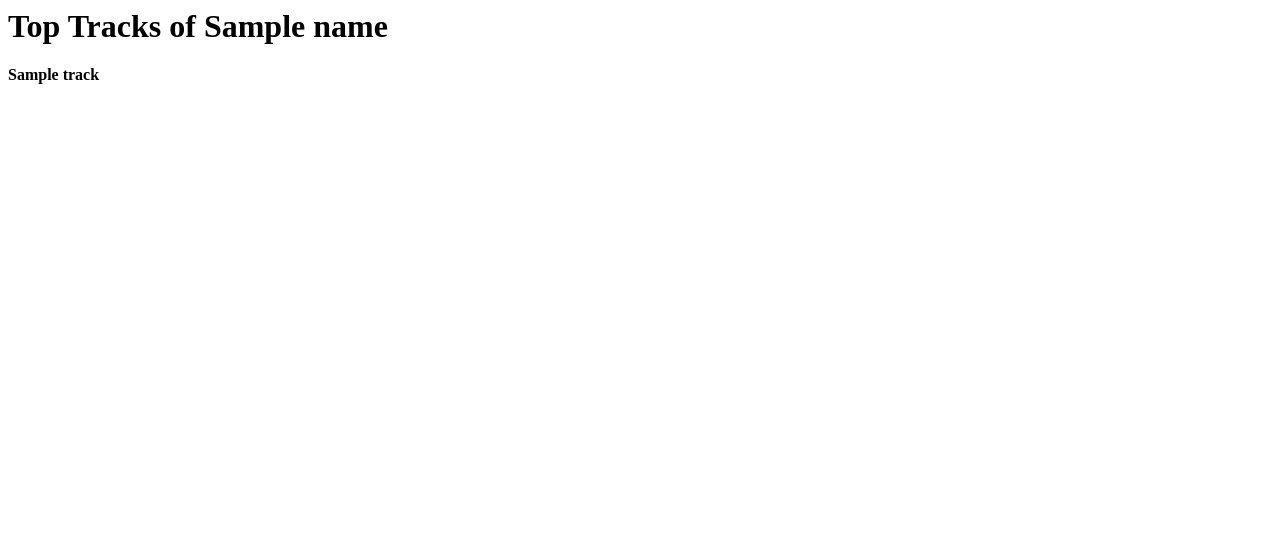
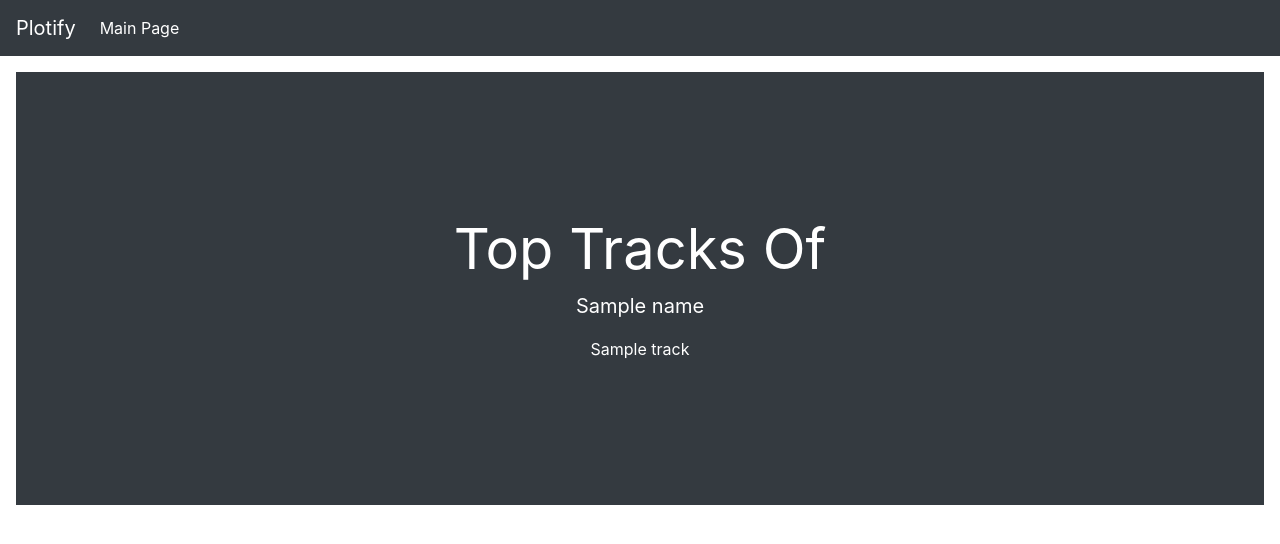
Before and after one commit to gha7all/splotify, a Flask app: template plotify/templates/tracks.html in a window 1280 px wide. Shown: the top 544 px of the page. Run offline with Flask 2, Linux system fonts and the light colour scheme; the template is opened without the code that fills it: most values are stand-ins (such as "Sample title", 1, 10 or a date in 2020); parts of the project's set-up code (start-up, migrations or seed data) failed here and were passed over; some libraries are stand-ins or nearby versions.

Commit message:
adds styling

```diff
--- a/plotify/templates/tracks.html
+++ b/plotify/templates/tracks.html
@@ -1,5 +1,21 @@
-<h1> Top Tracks of {{name}} </h1>
+{% extends 'base.html' %}
+{% block title %}
+    {{ name }}
+{% endblock %}
 
-{% for track in tracks %}
-<h4> {{track}} </h4>
-{% endfor %}
+{% block content %}
+
+
+<div class="position-relative overflow-hidden p-3 p-md-5 m-md-3 text-center bg-dark" style="color:white">
+    <div class="col-md-5 p-lg-5 mx-auto my-5">
+        <h1 class="display-4 font-weight-normal">Top Tracks Of</h1>
+        <p class="lead font-weight-normal">{{name}}</p>
+        {% for track in tracks %}
+            {{track}} <br>
+        {% endfor %}
+    </div>
+    <div class="product-device box-shadow d-none d-md-block"></div>
+    <div class="product-device product-device-2 box-shadow d-none d-md-block"></div>
+</div>
+
+{% endblock %}<h1> Top Tracks of {{name}} </h1>
```
